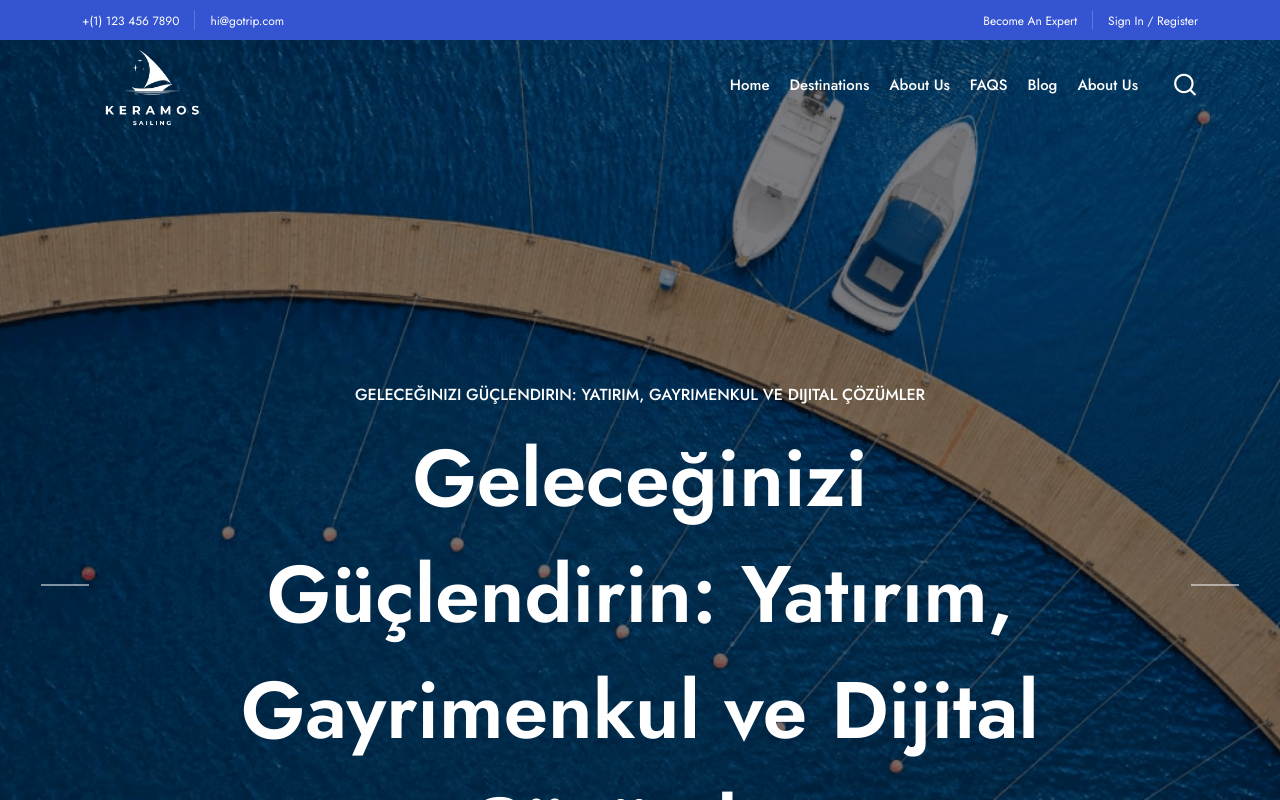
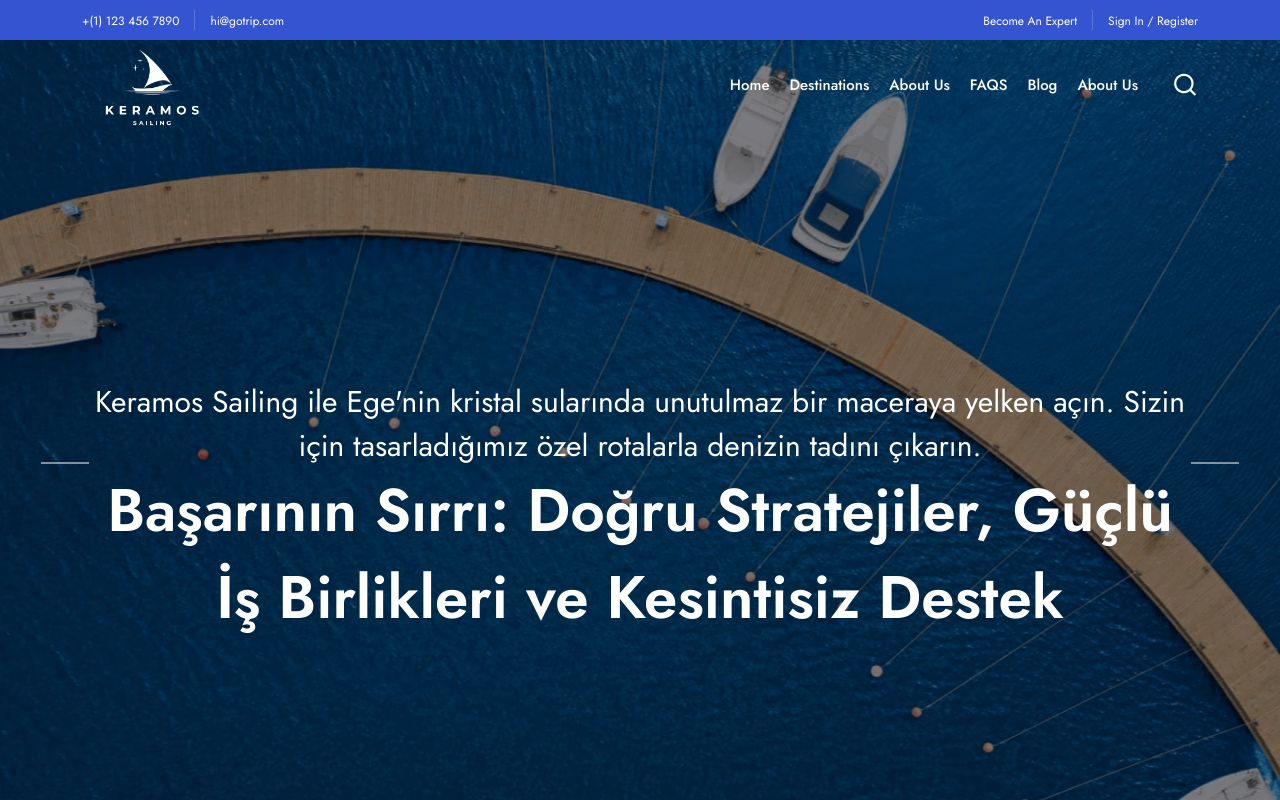
Before and after one commit to korayerdem89/keramos, a Next.js app: page /en/home_9 in a window 1280 px wide. Shown: the top 800 px of the page. Built offline with nearby package versions, Linux system fonts and the light colour scheme.

Commit message:
hero section typography is ok

```diff
--- a/messages/en.json
+++ b/messages/en.json
@@ -4,7 +4,7 @@
   },
   "Banner": {
     "title1": "Hedeflerinize Ulaşmanın Akıllı Yolu",
-    "title2": "Geleceğinizi Güçlendirin: Yatırım, Gayrimenkul ve Dijital Çözümler",
+    "title2": "Keramos Sailing ile Ege'nin kristal sularında unutulmaz bir maceraya yelken açın. Sizin için tasarladığımız özel rotalarla denizin tadını çıkarın.",
     "title3": " Başarının Sırrı: Doğru Stratejiler, Güçlü İş Birlikleri ve Kesintisiz Destek",
     "subtitle1": "Müşterilerimizin başarısı, bizim başarımızdır. İşinizin büyümesi ve gelişmesi için gereken stratejileri birlikte geliştiriyor ve uygulamaya koyuyoruz.",
     "subtitle2": "Finansal hedeflerinize ulaşmak, gayrimenkul yatırımlarınızı büyütmek ve dijital çağa ayak uydurmak için yanınızdayız.",
--- a/messages/tr.json
+++ b/messages/tr.json
@@ -4,8 +4,8 @@
   },
   "Banner": {
     "title1": "Hedeflerinize Ulaşmanın Akıllı Yolu",
-    "title2": "Geleceğinizi Güçlendirin: Yatırım, Gayrimenkul ve Dijital Çözümler",
-    "title3": " Başarının Sırrı: Doğru Stratejiler, Güçlü İş Birlikleri ve Kesintisiz Destek",
+    "title2": "Berrak Suların Çağrısına Kulak Verin",
+    "title3": "Keramos Sailing ile Ege'nin kristal sularında unutulmaz bir maceraya yelken açın",
     "subtitle1": "Müşterilerimizin başarısı, bizim başarımızdır. İşinizin büyümesi ve gelişmesi için gereken stratejileri birlikte geliştiriyor ve uygulamaya koyuyoruz.",
     "subtitle2": "Finansal hedeflerinize ulaşmak, gayrimenkul yatırımlarınızı büyütmek ve dijital çağa ayak uydurmak için yanınızdayız.",
     "subtitle3": "Sektörünüzdeki zorluklarla başa çıkmanıza ve fırsatları değerlendirmenize yardımcı oluyoruz. Size özel çözümlerimizle, rekabet avantajı elde etmenizi sağlıyoruz.",
--- a/src/components/hero/hero-9/HeroSection.jsx
+++ b/src/components/hero/hero-9/HeroSection.jsx
@@ -34,21 +34,22 @@ const HeroSection = () => {
 
               <div className="container">
                 <div className="row justify-center">
-                  <div className="col-xl-9">
+                  <div className="col-xl-19">
                     <div className="text-center">
-                      <div
-                        className="text-white fw-500 uppercase mb-10"
-                        data-aos="fade-up"
-                        data-aos-delay="100"
-                      >
-                        {t("title2")}
-                      </div>
-                      <h1
-                        className="text-80 lg:text-60 sm:text-40 text-white"
+                      <h2
+                        className="text-30 lg:text-20 fw-300 sm:text-10 text-white"
                         data-aos="fade-up"
                         data-aos-delay="300"
                       >
                         {t("title2")}
+                      </h2>
+
+                      <h1
+                        className="text-60 lg:text-40 sm:text-20 text-white"
+                        data-aos="fade-up"
+                        data-aos-delay="300"
+                      >
+                        {t("title3")}
                       </h1>
                     </div>
                   </div>
```
